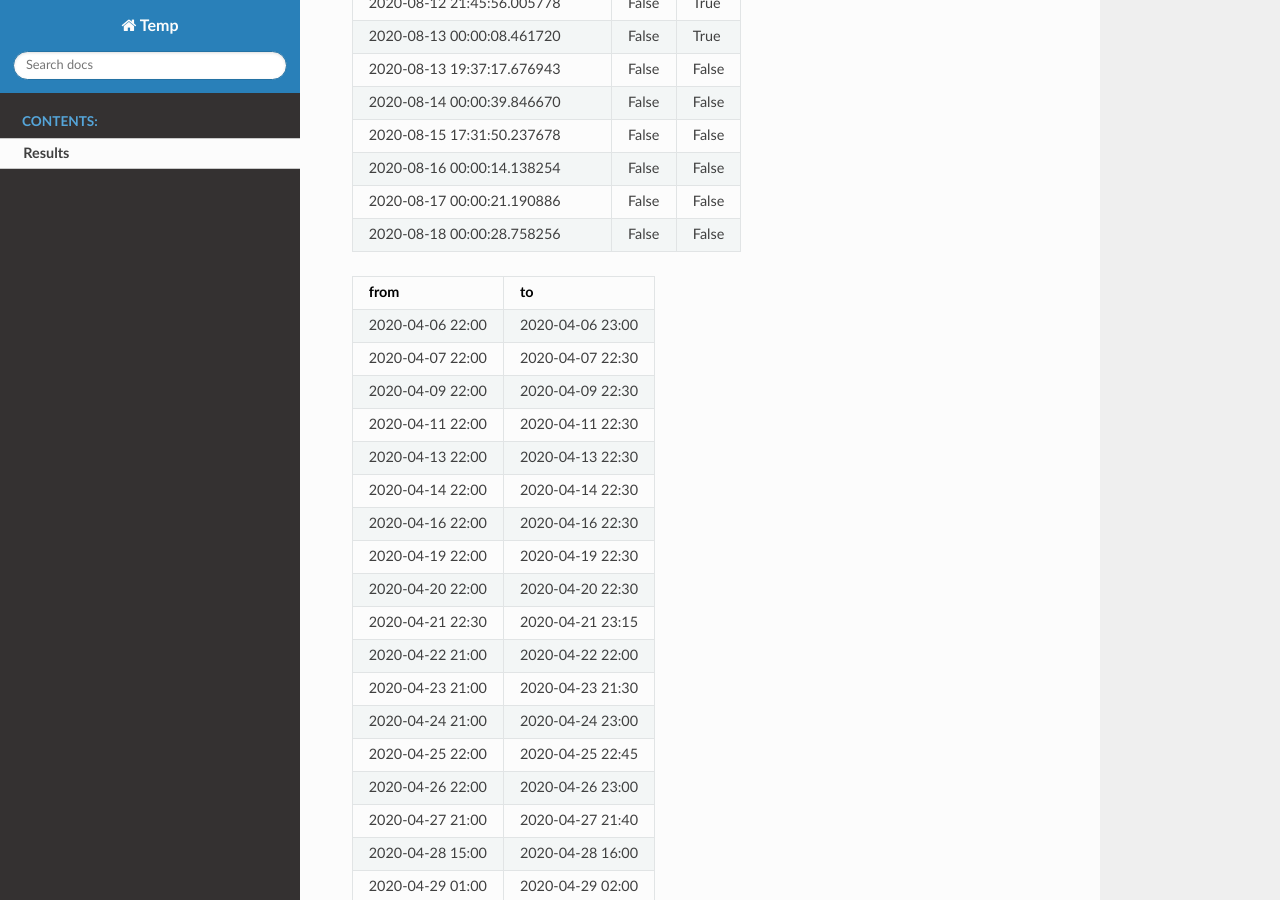
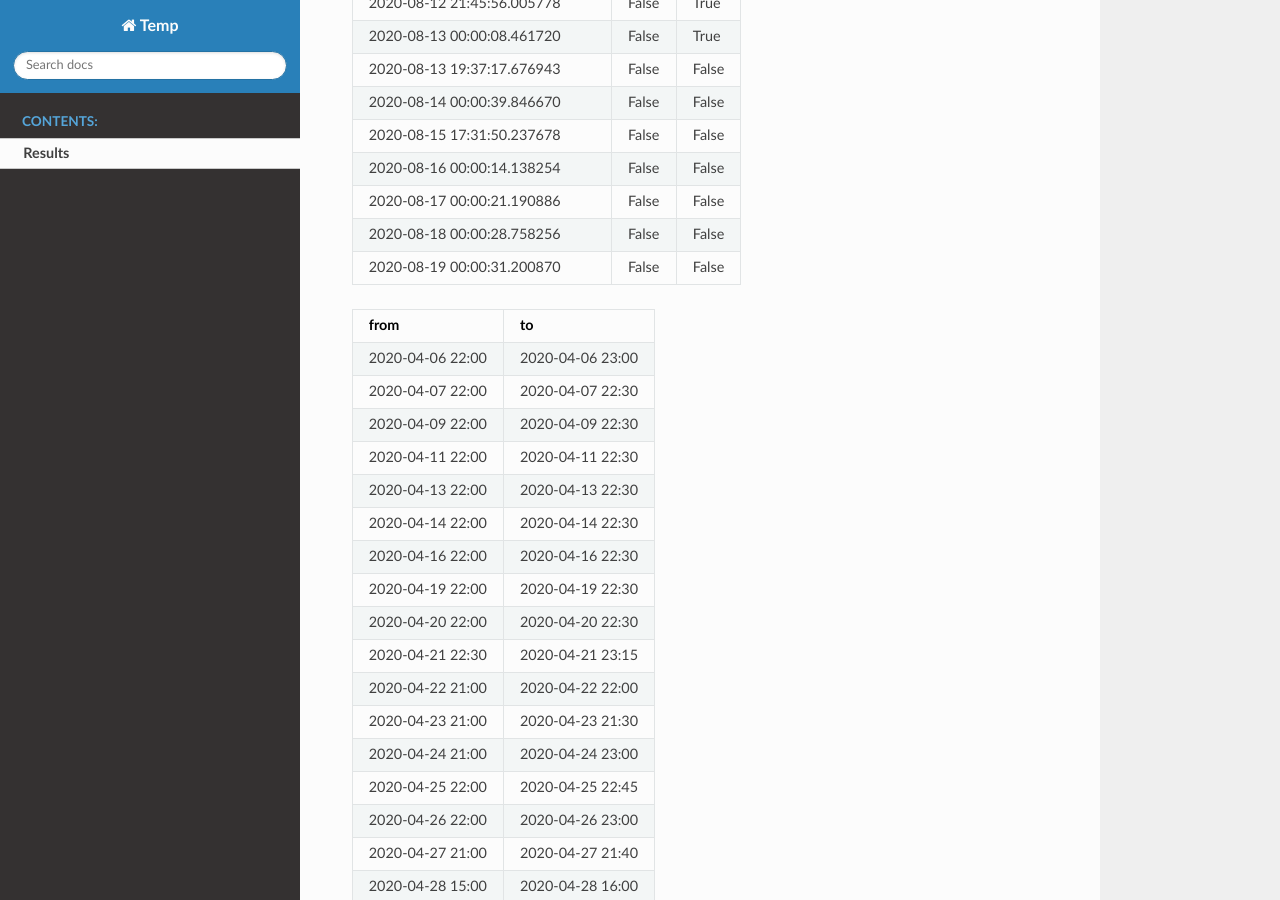
Before and after one commit to shlomow/queries-results, a Sphinx documentation site: the page built from source/results.rst, in a window 1280 px wide and 900 px high, scrolled down 3995 px. Built offline with Sphinx 7.4.7 and the Read the Docs theme 2.0.0, drawn with Linux system fonts in a browser that asks for light colours.

Commit message:
update results

```diff
--- a/source/results.rst
+++ b/source/results.rst
@@ -130,6 +130,7 @@ fifth experiment: 24.07.2020
    2020-08-16 00:00:14.138254, False, False
    2020-08-17 00:00:21.190886, False, False
    2020-08-18 00:00:28.758256, False, False
+   2020-08-19 00:00:31.200870, False, False
 
 .. csv-table::
    :header: "from", "to"
```
Also changed, not shown: results.json (+1 -1 lines).
